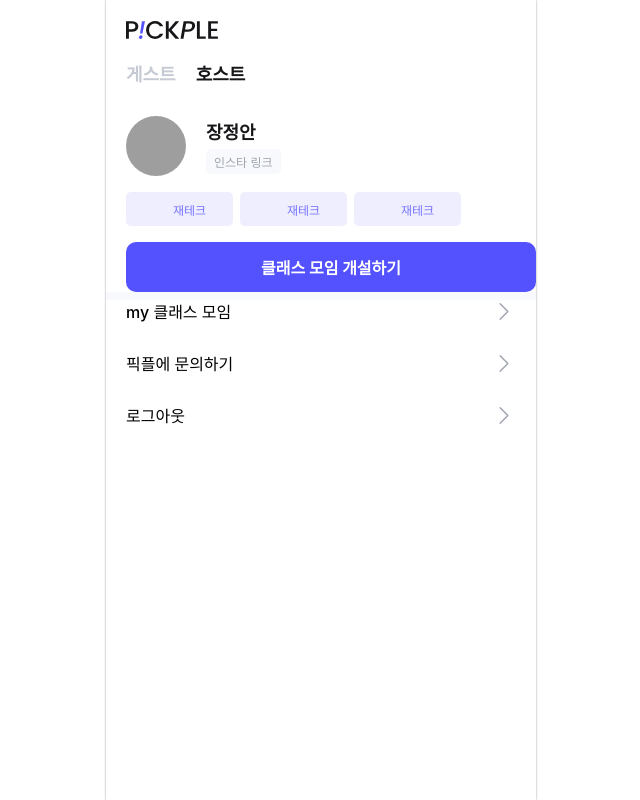
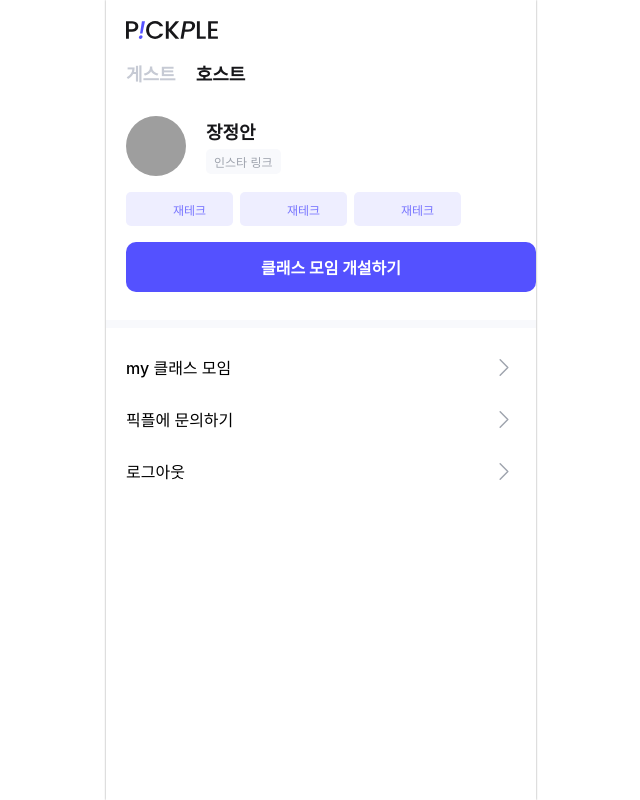
Before and after one commit to PICK-PLE/PICKPLE-client, a React (Vite) app: page /mypage/host in a window 1280 px wide. Shown: the whole page, without its empty margins (319-959 px from the left). Built offline with nearby package versions, Linux system fonts and the light colour scheme; grey boxes are pictures that could not be loaded; a web font is replaced by a local one.

Commit message:
feat: 영역 구분선 위치 수정

```diff
--- a/src/pages/myPage/components/HostInfoCardWithLink/HostInfoCardWithLink.style.ts
+++ b/src/pages/myPage/components/HostInfoCardWithLink/HostInfoCardWithLink.style.ts
@@ -72,3 +72,11 @@ export const categoryTextStyle = (theme: Theme) => css`
   color: ${theme.color.purple1};
   ${theme.font['body03-r-12']}
 `;
+
+export const line = (theme: Theme) => css`
+  ${flexGenerator('row', 'center')};
+  width: 100%;
+  height: 0.8rem;
+
+  background-color: ${theme.color.background};
+`;
--- a/src/pages/myPage/page/HostMyPage/HostMyPage.style.ts
+++ b/src/pages/myPage/page/HostMyPage/HostMyPage.style.ts
@@ -25,6 +25,7 @@ export const line = (theme: Theme) => css`
   ${flexGenerator('row', 'center', 'stretch')};
   width: 100%;
   height: 0.8rem;
+  margin-bottom: 2.8rem;
 
   background-color: ${theme.color.background};
 `;
@@ -36,3 +37,7 @@ export const navigateBoxWrapper = css`
   padding-right: 2rem;
   gap: 2.8rem;
 `;
+
+export const navigateBoxContainer = css`
+  margin-top: 2.8rem;
+`;
--- a/src/pages/myPage/page/HostMyPage/HostMyPage.tsx
+++ b/src/pages/myPage/page/HostMyPage/HostMyPage.tsx
@@ -1,6 +1,7 @@
 import { LogoHeader, NavigateBox } from '@components';
 import {
   line,
+  navigateBoxContainer,
   navigateBoxWrapper,
   userDistinguishWrapper,
   userSelectedTextStyle,
@@ -24,12 +25,14 @@ const HostMyPage = () => {
         </p>
       </div>
       <HostInfoCardWithLink />
+      <section css={navigateBoxContainer}>
         <div css={line} />
         <article css={navigateBoxWrapper}>
           <NavigateBox path={routePath.HOST_MY_CLASS}>my 클래스 모임</NavigateBox>
           <NavigateBox path="오픈 카톡 링크">픽플에 문의하기</NavigateBox>
           <NavigateBox path="로그아웃 로직">로그아웃</NavigateBox>
         </article>
+      </section>
     </>
   );
 };
```
Lines whose indentation alone changed are shown as unchanged.
